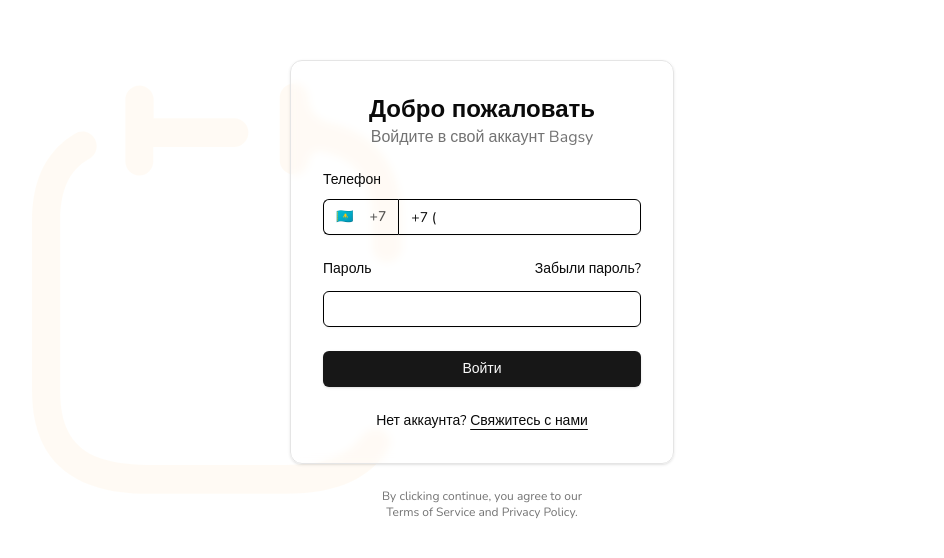
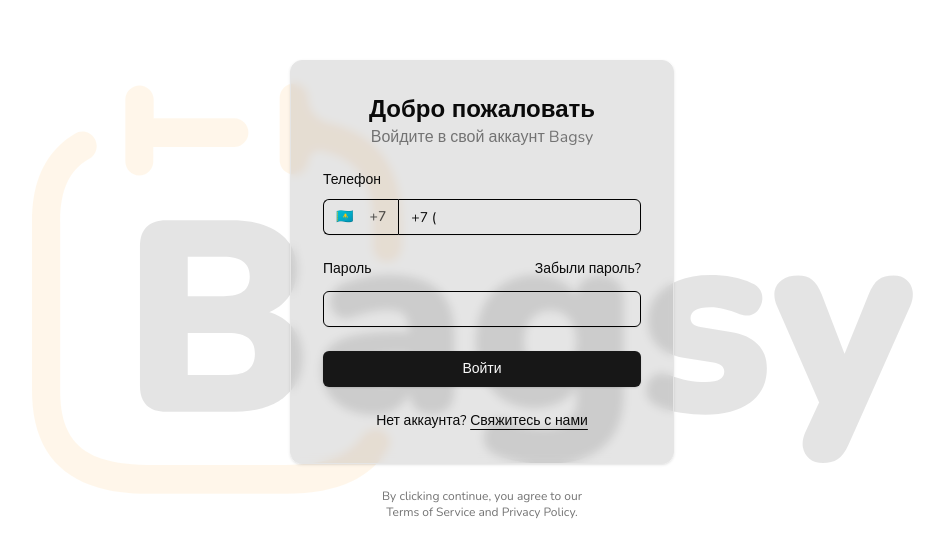
Before and after one commit to dkcodec/Bagsy, a Next.js app: page /ru/login in a window 1280 px wide. Shown: the part 110-668 px from the top of the page, without its empty margins (158-1102 px from the left). Built offline with nearby package versions, Linux system fonts and the light colour scheme.

Commit message:
fix: for light theme

```diff
--- a/app/[locale]/(auth)/login/page.tsx
+++ b/app/[locale]/(auth)/login/page.tsx
@@ -1,5 +1,6 @@
 import { LoginForm } from '@/src/all-pages/exports'
 import { getIsMobile } from '@/src/shared/hooks/use-mobile-server'
+import LoginBackground from '@/src/widgets/login-background'
 import React from 'react'
 
 export default async function LoginPage() {
@@ -7,15 +8,7 @@
 
   return (
     <div className="flex min-h-svh flex-col items-center justify-center p-6 md:p-10">
-      <div
-        className="absolute inset-0 opacity-5 dark:opacity-5"
-        style={{
-          backgroundImage: `url(${isMobile ? '/logo-dark.svg' : '/logo-full-dark.svg'})`,
-          backgroundSize: isMobile ? '300px 300px' : '900px 700px',
-          backgroundPosition: 'center',
-          backgroundRepeat: 'no-repeat'
-        }}
-      />
+      <LoginBackground isMobile={isMobile} />
 
       <div className="relative z-10 flex flex-col items-center">
         <div className="w-full max-w-sm">
--- a/src/all-pages/login-form.tsx
+++ b/src/all-pages/login-form.tsx
@@ -53,7 +53,7 @@
 
   return (
     <div className={cn("flex flex-col gap-6", className)} {...props}>
-      <Card className="overflow-hidden p-0 bg-white/10 backdrop-blur-sm">
+      <Card className="overflow-hidden p-0 dark:bg-white/10 bg-black/10 backdrop-blur-sm">
         <CardContent className="grid p-0 md:grid-cols-1">
           <form className="p-6 md:p-8" onSubmit={handleSubmit}>
             <div className="flex flex-col gap-6">
--- /dev/null
+++ b/src/widgets/login-background.tsx
@@ -0,0 +1,40 @@
+"use client"
+
+import { useTheme } from 'next-themes'
+import { useEffect, useState } from 'react'
+
+interface LoginBackgroundProps {
+  isMobile: boolean
+}
+
+export default function LoginBackground({ isMobile }: LoginBackgroundProps) {
+  const { resolvedTheme } = useTheme()
+  const [mounted, setMounted] = useState(false)
+
+  useEffect(() => {
+    setMounted(true)
+  }, [])
+
+  if (!mounted) {
+    return null
+  }
+
+  const getLogoPath = () => {
+    if (isMobile) {
+      return resolvedTheme === 'dark' ? '/logo-dark.svg' : '/logo-light.svg'
+    }
+    return resolvedTheme === 'dark' ? '/logo-full-dark.svg' : '/logo-full-ight.svg'
+  }
+
+  return (
+    <div
+      className="absolute inset-0 opacity-10 dark:opacity-5"
+      style={{
+        backgroundImage: `url(${getLogoPath()})`,
+        backgroundSize: isMobile ? '300px 300px' : '900px 700px',
+        backgroundPosition: 'center',
+        backgroundRepeat: 'no-repeat'
+      }}
+    />
+  )
+}
```
